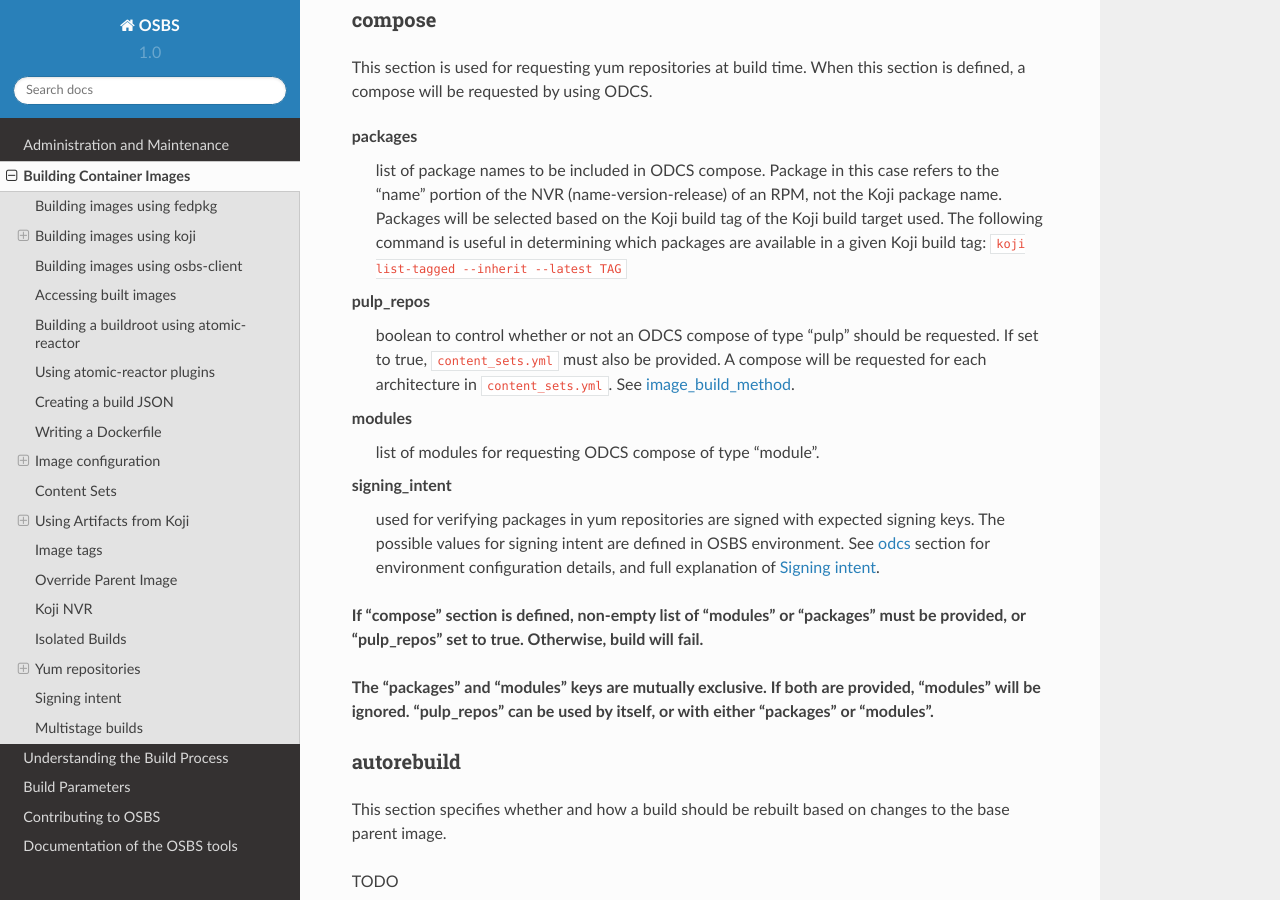
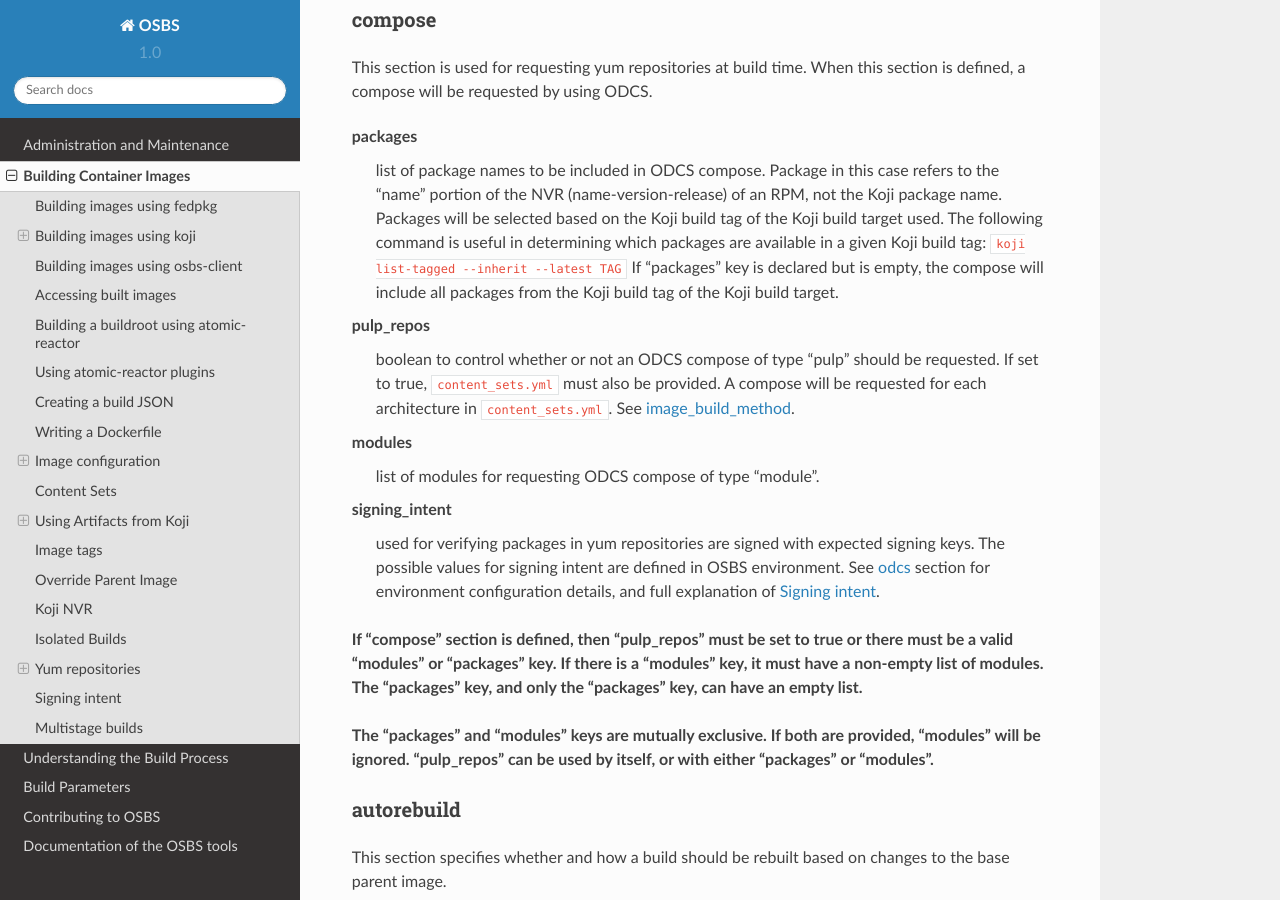
Before and after one commit to containerbuildsystem/osbs-docs, a Sphinx documentation site: the page built from docs/users.rst, in a window 1280 px wide and 900 px high, scrolled down 2631 px. Built offline with Sphinx 7.4.7 and the Read the Docs theme 2.0.0, drawn with Linux system fonts in a browser that asks for light colours.

Commit message:
empty packages behavior
Describe the new behavior with an empty packages section.

Signed-off-by: Mark Langsdorf <mlangsdo@redhat.com>

```diff
--- a/docs/users.rst
+++ b/docs/users.rst
@@ -148,7 +148,8 @@
   of the Koji build target used. The following command is useful in determining
   which packages are available in a given Koji build tag:
   ``koji list-tagged --inherit --latest TAG``
-
+  If "packages" key is declared but is empty, the compose will include all
+  packages from the Koji build tag of the Koji build target.
 
 pulp_repos
   boolean to control whether or not an ODCS compose of type "pulp" should be
@@ -165,8 +166,10 @@
   environment. See :ref:`config.yaml-odcs` section for environment configuration
   details, and full explanation of :ref:`signing-intent`.
 
-**If "compose" section is defined, non-empty list of "modules" or "packages" must
-be provided, or "pulp_repos" set to true. Otherwise, build will fail.**
+**If "compose" section is defined, then "pulp_repos" must be set to true or there
+must be a valid "modules" or "packages" key.  If there is a "modules" key, it
+must have a non-empty list of modules.  The "packages" key, and only the "packages"
+key, can have an empty list.**
 
 **The "packages" and "modules" keys are mutually exclusive. If both are
 provided, "modules" will be ignored. "pulp_repos" can be used by itself, or with
```
